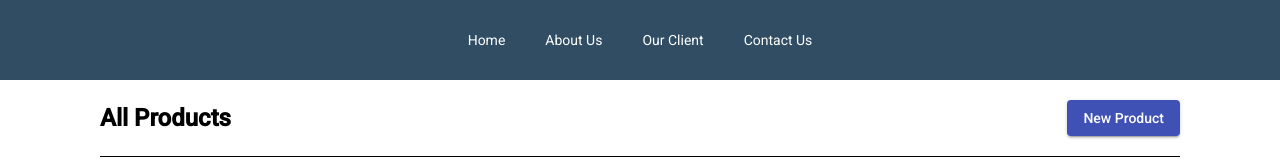
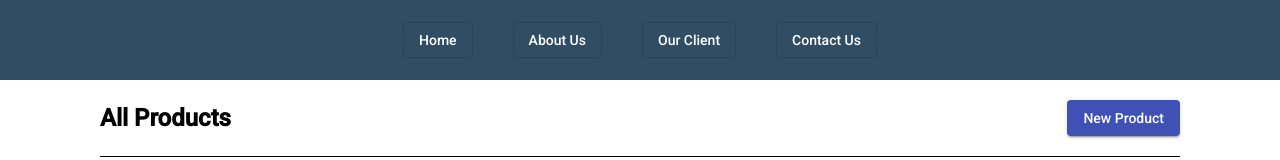
Before and after one commit to thanhhiep4747/Intern2021, an Angular app in the folder angular-demo/: page /home in a window 1280 px wide. Shown: the top 160 px of the page. Built offline with nearby package versions, Linux system fonts and the light colour scheme.

Commit message:
add component - not done

```diff
--- a/angular-demo/src/app/app-routing.module.ts
+++ b/angular-demo/src/app/app-routing.module.ts
@@ -1,3 +1,4 @@
+import { ProductAddComponent } from './product-add/product-add.component';
 import { ProductDetailComponent } from './product-detail/product-detail.component';
 import { PageNotFoundComponent } from './page-not-found/page-not-found.component';
 import { ContactUsComponent } from './contact-us/contact-us.component';
@@ -8,6 +9,7 @@ import { NgModule } from '@angular/core';
 import { RouterModule, Routes } from '@angular/router';
 
 const routes: Routes = [
+  { path: 'products/new', component: ProductAddComponent },
   { path: 'products/:id', component: ProductDetailComponent },
   { path: 'home', component: HomeComponent },
   { path: 'about-us', component: AboutUsComponent },
--- a/angular-demo/src/app/app.component.html
+++ b/angular-demo/src/app/app.component.html
@@ -1,10 +1,10 @@
 <div class="container">
   <div class="header">
     <ul>
-      <li><a routerLink="/home">Home</a></li>
-      <li><a routerLink="/about-us">About Us</a></li>
-      <li><a routerLink="/our-clients">Our Client</a></li>
-      <li><a routerLink="/contact">Contact Us</a></li>
+      <li><button mat-stroked-button routerLink="/home">Home</button></li>
+      <li><button mat-stroked-button routerLink="/about-us">About Us</button></li>
+      <li><button mat-stroked-button routerLink="/our-clients">Our Client</button></li>
+      <li><button mat-stroked-button routerLink="/contact">Contact Us</button></li>
     </ul>
   </div >
   <div class="main">
--- a/angular-demo/src/app/app.component.scss
+++ b/angular-demo/src/app/app.component.scss
@@ -1,5 +1,3 @@
-
-
 .header {
   height: 80px;
   background-color: #304d63;
@@ -16,16 +14,15 @@
     align-items: center;
   }
   li {
-    margin: 0 20px;
-  }
-  li:hover a {
-    font-size: 1.1rem;
-    color: yellow;
+    margin: 0px 20px;
+    button {
+      color: white;
+    }
   }
 }
 
 .main {
-    background-color: white;
+  background-color: white;
 }
 
 .footer {
--- /dev/null
+++ b/angular-demo/src/app/product-add/product-add.component.html
@@ -0,0 +1,25 @@
+<div class="container">
+    <h2>Add new product</h2>
+
+    <mat-form-field appearance="fill">
+        <mat-label>Name</mat-label>
+        <input matInput [(ngModel)]="product.name">
+    </mat-form-field>
+
+    <mat-form-field appearance="fill">
+        <mat-label>Price</mat-label>
+        <input matInput [(ngModel)]="product.price">
+    </mat-form-field>
+
+    <mat-form-field appearance="fill">
+        <mat-label>In Stock</mat-label>
+        <input matInput [(ngModel)]="product.inStock">
+    </mat-form-field>
+
+    <mat-form-field appearance="fill">
+        <mat-label>Image Url</mat-label>
+        <input matInput [(ngModel)]="product.image">
+    </mat-form-field>
+
+    <button mat-raised-button color="primary">Add</button>
+</div>
--- /dev/null
+++ b/angular-demo/src/app/product-add/product-add.component.scss
@@ -0,0 +1,4 @@
+.container {
+    padding: 0px 100px;
+    height: 1000px;
+}
--- /dev/null
+++ b/angular-demo/src/app/product-add/product-add.component.ts
@@ -0,0 +1,19 @@
+import { Component, OnInit } from '@angular/core';
+
+@Component({
+  selector: 'app-product-add',
+  templateUrl: './product-add.component.html',
+  styleUrls: ['./product-add.component.scss'],
+})
+export class ProductAddComponent implements OnInit {
+  product?: any = {
+    name: '',
+    price: '',
+    inStock: '',
+    image: '',
+  };
+
+  constructor() {}
+
+  ngOnInit(): void {}
+}
--- a/angular-demo/src/app/product-detail/product-detail.component.html
+++ b/angular-demo/src/app/product-detail/product-detail.component.html
@@ -1,6 +1,7 @@
 <div class="container">
     <div class="img-slider">
         <img [src]="product.image" alt="Product image">
+        <p>{{product.name}}</p>
     </div>
     <div class="info">
         <p class="title">{{product.name | uppercase}}</p>
```
Also changed, not shown: angular-demo/src/app/app.module.ts (+7 -0 lines), 1 other file (tests, documents, lock files or other folders).
